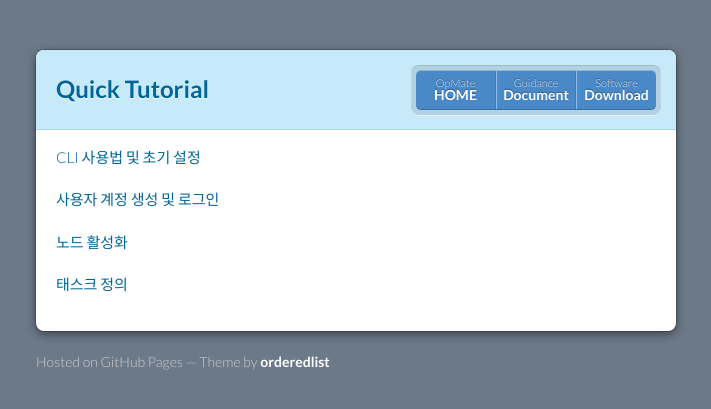
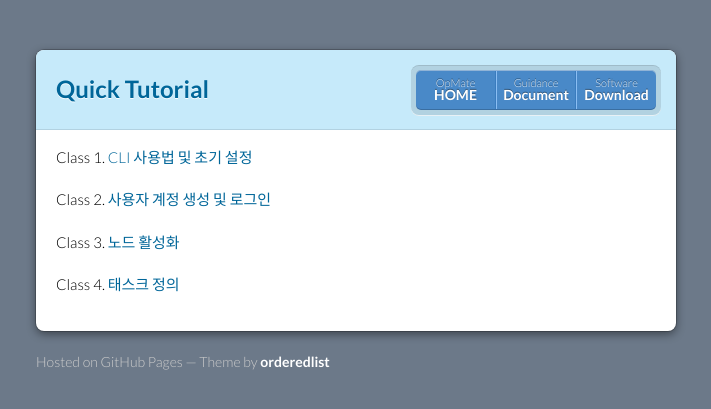
Before and after one commit to opmate/opmate.github.io, a Jekyll site: the page built from document/QuickTutorial.md, in a window 1280 px wide. Shown: the top 409 px of the page, without its empty margins (284-995 px from the left). Built offline with Jekyll 4.4.1, drawn with Linux system fonts in a browser that asks for light colours; our own code applies the rules of GitHub Pages for plain Markdown files; a script that is not in the unit is left out; the repository's description, which GitHub fills in, is left out.

Commit message:
Update QuickTutorial.md

```diff
--- a/document/QuickTutorial.md
+++ b/document/QuickTutorial.md
@@ -2,10 +2,10 @@
 title: Quick Tutorial
 ---
 
-[CLI 사용법 및 초기 설정](QuickTutorial1.md)
+Class 1. [CLI 사용법 및 초기 설정](QuickTutorial1.md)
 
-[사용자 계정 생성 및 로그인](QuickTutorial2.md)
+Class 2. [사용자 계정 생성 및 로그인](QuickTutorial2.md)
 
-[노드 활성화](QuickTutorial3.md)
+Class 3. [노드 활성화](QuickTutorial3.md)
 
-[태스크 정의](QuickTutorial4.md)
+Class 4. [태스크 정의](QuickTutorial4.md)
```
